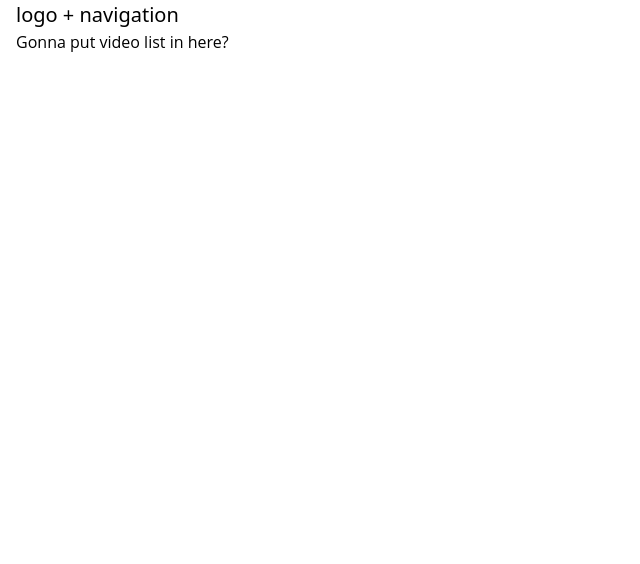
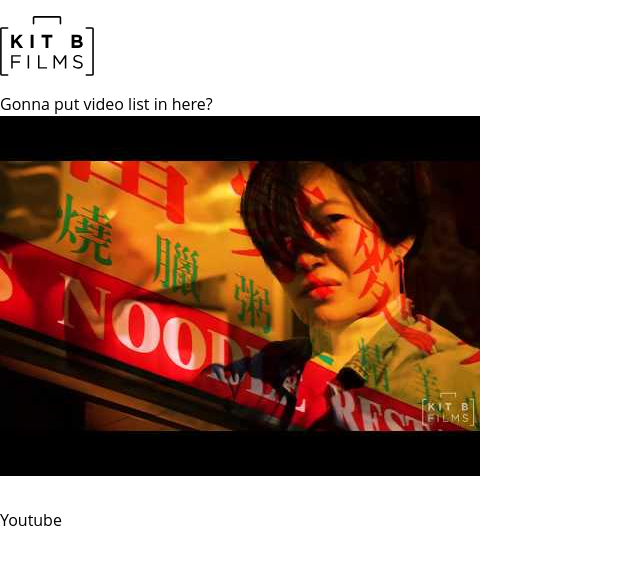
Before and after one commit to unr/kkim, a Nuxt app: page / in a window 1280 px wide. Shown: the top 564 px of the page, without its empty margins (0-640 px from the left). Built offline with nearby package versions, Linux system fonts and the light colour scheme.

Commit message:
Very much a WIP commit.

```diff
--- /dev/null
+++ b/components/VideoList.vue
@@ -0,0 +1,24 @@
+<template>
+	<div v-if='videos.length > 0' class='video-list'>
+		<div v-for='(video, index) in videos' :key='`video-${index}`' class='video-list-item'>
+			<div class='thumbnail'>
+				<img :src='require(`~/assets/images/thumbnails/${video.thumbnail}`)' />
+			</div>
+		</div>
+	</div>
+</template>
+
+<script>
+export default {
+	name: 'VideoList',
+	props: {
+		videos: {
+			type: Array,
+			default: []
+		}
+	}
+};
+</script>
+
+<style lang="postcss">
+</style>
--- /dev/null
+++ b/data/HomepageVideos.json
@@ -0,0 +1,11 @@
+{
+	"videos": [
+		{
+			"name": "First Video",
+			"date": "2019-01-01",
+			"url": "https://youtube.com/something",
+			"thumbnail": "scribbles.jpg",
+			"length": "04:43"
+		}
+	]
+}
--- a/layouts/default.vue
+++ b/layouts/default.vue
@@ -1,6 +1,13 @@
 <template>
-	<div class='container mx-auto px-4'>
-		<div class='text-xl font-display'>logo + navigation</div>
+	<div class='container'>
+		<div class='py-4'>
+			<a href='/' class='logo'>
+				<img src='~/assets/images/kitb.svg' alt='Kit B Films' />
+			</a>
+		</div>
 		<Nuxt />
+		<div class='mt-8'>
+			<a href='https://www.youtube.com/channel/UCcw_OTris0-3fgRq0ted4HQ' target='_blank'>Youtube</a>
+		</div>
 	</div>
 </template>
--- /dev/null
+++ b/now.json
@@ -0,0 +1,19 @@
+{
+	"name": "kkim",
+	"public": true,
+	"version": 2,
+	"github": { "silent": true },
+	"builds": [{ "src": "nuxt.config.js", "use": "@nuxtjs/now-builder" }],
+	"routes": [
+		{
+			"src": "/.nuxt/.+",
+			"headers": {
+				"cache-control": "s-maxage=31536000"
+			}
+		},
+		{
+			"src": "^/(.*)",
+			"dest": "/"
+		}
+	]
+}
--- a/pages/index.vue
+++ b/pages/index.vue
@@ -1,11 +1,18 @@
 <template>
-	<div>Gonna put video list in here?</div>
+	<div>
+		Gonna put video list in here?
+		<VideoList :videos='videos' />
+	</div>
 </template>
 
 <script>
+import { videos } from '~/data/HomepageVideos';
+import VideoList from '~/components/VideoList';
+
 export default {
+	components: { VideoList },
 	data() {
-		return {};
+		return { videos };
 	}
 };
 </script>
```
Also changed, not shown: assets/images/kitb.svg (added), assets/images/thumbnails/scribbles.jpg (added).
